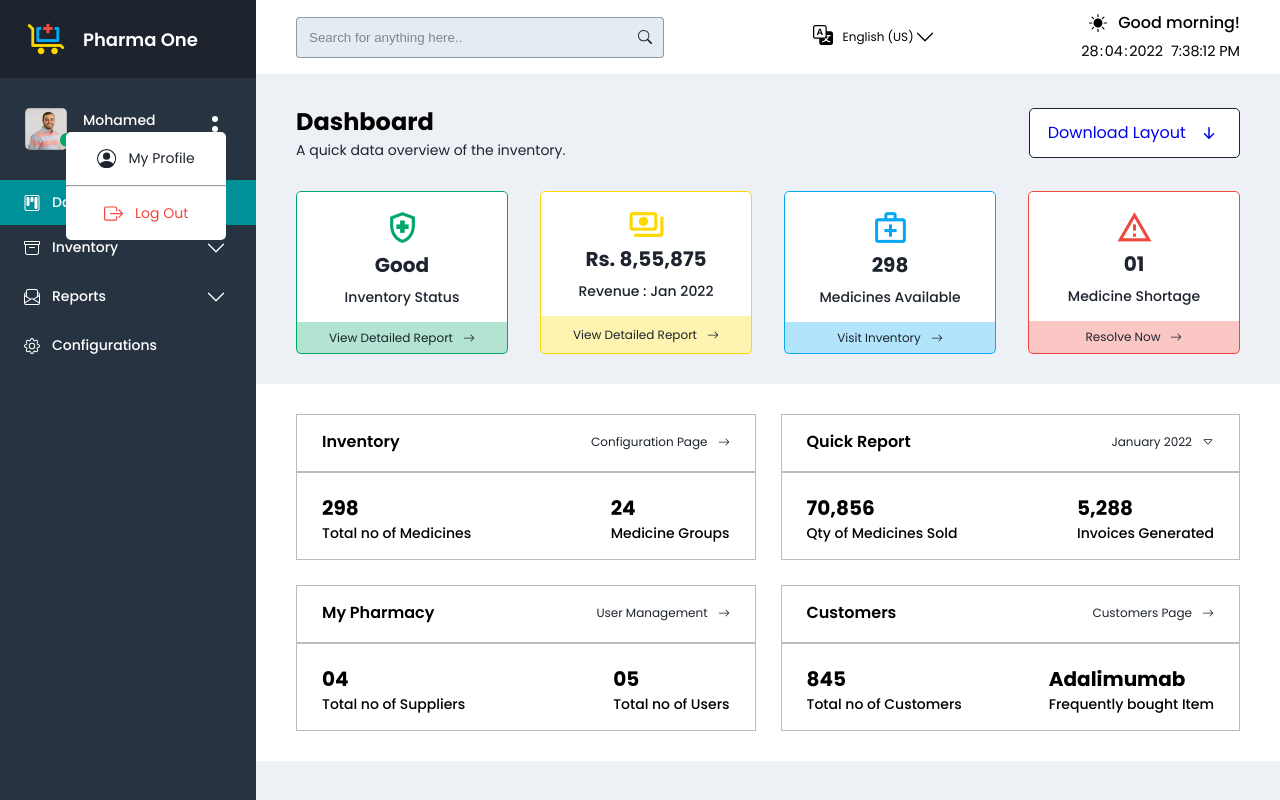
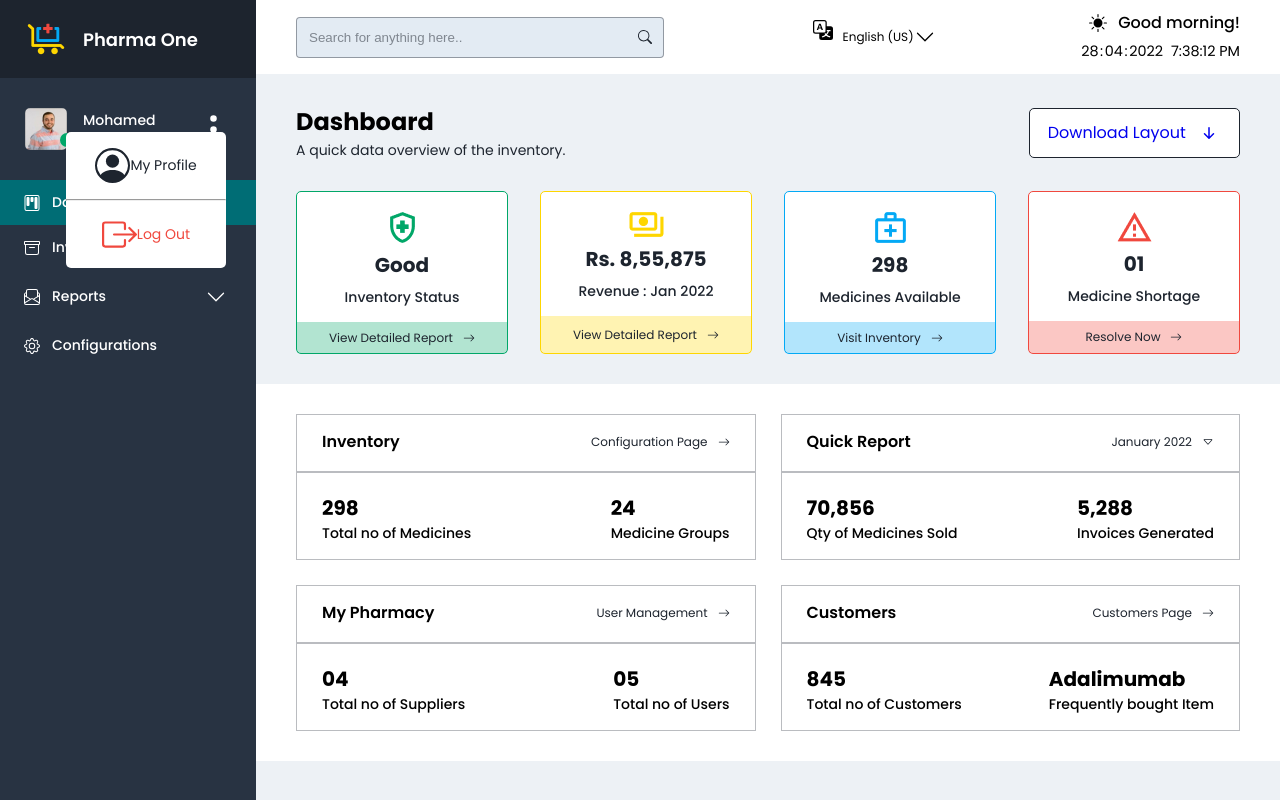
Before and after one commit to mohamedy72/pharmacy-managment, a React (Vite) app: page / in a window 1280 px wide. Both pictures are taken after a click on the icon 215 px from the left and 129 px from the top of the page. Built offline with nearby package versions, Linux system fonts and the light colour scheme; data requests are answered from the project's data file.

Commit message:
refactor: Clean up Sidebar, NavItem components

```diff
--- a/src/App.css
+++ b/src/App.css
@@ -52,9 +52,14 @@ img {
 }
 
 svg {
-  width: 2rem;
-  height: 2rem;
+  width: 100%;
+  height: 100%;
   cursor: pointer;
+}
+
+i {
+  width: 35px;
+  height: 35px;
 }
 
 h2 {
--- a/src/components/UI/Navitem/NavItem.jsx
+++ b/src/components/UI/Navitem/NavItem.jsx
@@ -1,37 +1,25 @@
 import "./navitem.css";
-
+import { ChevronDown } from "react-bootstrap-icons";
 import { useState, useEffect } from "react";
 
 import { NavLink } from "react-router-dom";
-import * as Icons from "react-bootstrap-icons";
 
 const NavItem = ({ link, handleNavClose }) => {
   const [open, setOpen] = useState(false);
-  const { [link.icon]: Icon } = Icons;
-  const [mediaScreen, setMediaScreen] = useState(
-    window.matchMedia("(max-width: 45rem)").matches
-  );
-  useEffect(() => {
-    window
-      .matchMedia("(max-width: 45rem)")
-      .addEventListener("change", (e) => setMediaScreen(e.matches));
-  }, [mediaScreen]);
 
   const handleClicks = () => {
     setOpen(!open);
-    if (mediaScreen && !link.submenus) {
-      handleNavClose();
-    }
   };
 
   if (link.submenus) {
     return (
       <div className={open ? "nav_item open" : "nav_item"}>
         <NavLink to={link.path} className="nav_link" onClick={handleClicks}>
-          {link.icon && <Icon className="nav_icon" />}
+          {link.icon && <span className="nav_icon">{link.icon}</span>}
           {link.title}
-          <Icons.ChevronDown className="nav_chevron" />
+          <ChevronDown className="nav_chevron" />
         </NavLink>
+
         <div className="submenu">
           {link.submenus?.map((submenu, ind) => (
             <NavItem key={ind} link={submenu} />
@@ -41,12 +29,8 @@ const NavItem = ({ link, handleNavClose }) => {
     );
   } else {
     return (
-      <NavLink
-        to={link.path}
-        className="nav_link"
-        onClick={() => mediaScreen && handleNavClose()}
-      >
-        {link.icon && <Icon className="nav_icon" />}
+      <NavLink to={link.path} className="nav_link" onClick={handleClicks}>
+        {link.icon && <i className="nav_icon">{link.icon}</i>}
         {link.title}
       </NavLink>
     );
--- a/src/components/UI/Navitem/navitem.css
+++ b/src/components/UI/Navitem/navitem.css
@@ -16,7 +16,11 @@
   font-weight: 500;
 }
 
-.nav_link.active {
+.nav_link.active:first-of-type {
+  background-color: #006d75;
+}
+
+.nav_link.active:last-of-type {
   background-color: #009099;
 }
 
--- a/src/components/UI/Sidebar/Sidebar.jsx
+++ b/src/components/UI/Sidebar/Sidebar.jsx
@@ -5,7 +5,7 @@ import "./sidebar.css";
 import NavItem from "../Navitem/NavItem";
 import { Dropdown } from "../Widgets";
 
-import menuItems from "@Data/navitem.json";
+import { menuItems } from "@Data/menuItems";
 
 import {
   ThreeDotsVertical,
@@ -54,22 +54,28 @@ const Sidebar = ({ navOpen, handleNavClose }) => {
             <span className="user_name">Mohamed</span>
             <span className="user_role">super admin</span>
           </p>
+          <i>
             <ThreeDotsVertical
               onClick={(e) => {
                 handleSidebarDropdown(e);
                 getIconBounding(e);
               }}
             />
+          </i>
           <div className="dropdown" ref={ref}>
             {sidebarDropdown && (
               <Dropdown bottomPos={bottomPos}>
                 <p>
+                  <i>
                     <PersonCircle />
+                  </i>
                   <a href="$">my profile</a>
                 </p>
                 <hr />
                 <p>
+                  <i>
                     <BoxArrowRight />
+                  </i>
                   <a href="$">Log out</a>
                 </p>
               </Dropdown>
--- /dev/null
+++ b/src/data/menuItems.jsx
@@ -0,0 +1,52 @@
+import {
+  Kanban,
+  Archive,
+  ChevronDown,
+  EnvelopePaper,
+  Gear,
+} from "react-bootstrap-icons";
+
+export const menuItems = [
+  {
+    title: "Dashboard",
+    icon: <Kanban />,
+    path: "/",
+  },
+  {
+    title: "Inventory",
+    icon: <Archive />,
+    path: "inventory",
+    chevron: <ChevronDown />,
+    submenus: [
+      {
+        title: "List of medicines",
+        path: "/inventory/medicineslist",
+      },
+      {
+        title: "Medicines group",
+        path: "/inventory/medicinesgroup",
+      },
+    ],
+  },
+  {
+    title: "Reports",
+    icon: <EnvelopePaper />,
+    path: "reports",
+    chevron: <ChevronDown />,
+    submenus: [
+      {
+        title: "Sales reports",
+        path: "reports/sales",
+      },
+      {
+        title: "payments reports",
+        path: "reports/payments",
+      },
+    ],
+  },
+  {
+    title: "Configurations",
+    icon: <Gear />,
+    path: "config",
+  },
+];
--- a/src/data/navitem.json
+++ /dev/null
@@ -1,44 +0,0 @@
-[
-  {
-    "title": "Dashboard",
-    "icon": "Kanban",
-    "path": "/"
-  },
-  {
-    "title": "Inventory",
-    "icon": "Archive",
-    "path": "inventory",
-    "chevron": "ChevronDown",
-    "submenus": [
-      {
-        "title": "List of medicines",
-        "path": "/inventory/medicineslist"
-      },
-      {
-        "title": "Medicines group",
-        "path": "/inventory/medicinesgroup"
-      }
-    ]
-  },
-  {
-    "title": "Reports",
-    "icon": "EnvelopePaper",
-    "path": "reports",
-    "chevron": "ChevronDown",
-    "submenus": [
-      {
-        "title": "Sales reports",
-        "path": "reports/sales"
-      },
-      {
-        "title": "payments reports",
-        "path": "reports/payments"
-      }
-    ]
-  },
-  {
-    "title": "Configurations",
-    "icon": "Gear",
-    "path": "config"
-  }
-]
```
Also changed, not shown: src/components/SubRoutes/MedicinesList/MedicinesList.jsx (+5 -5 lines). Lines whose indentation alone changed are shown as unchanged.
